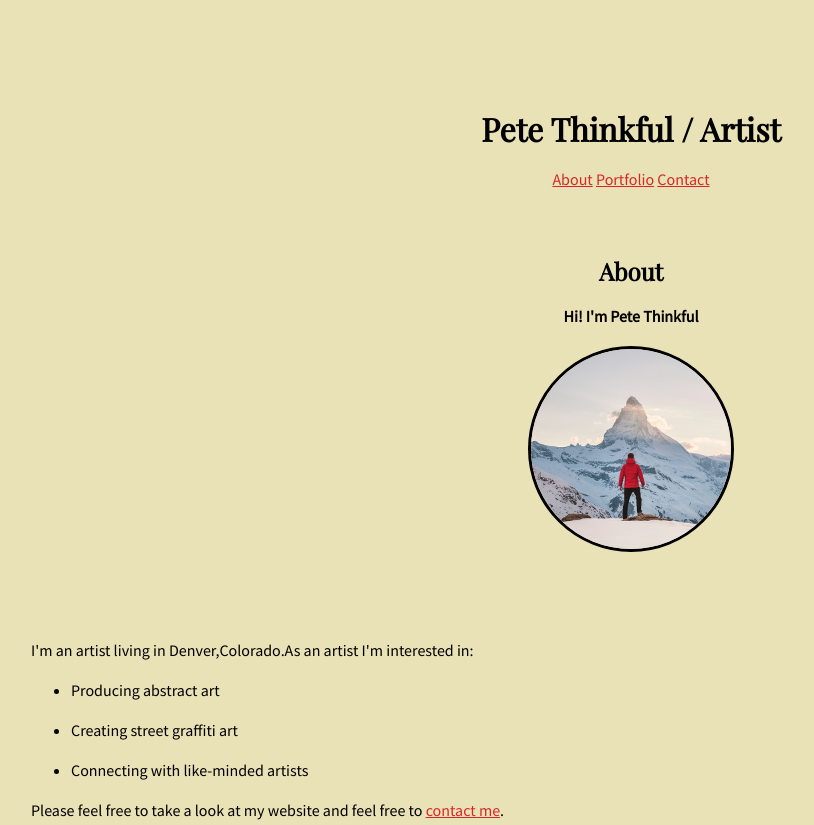
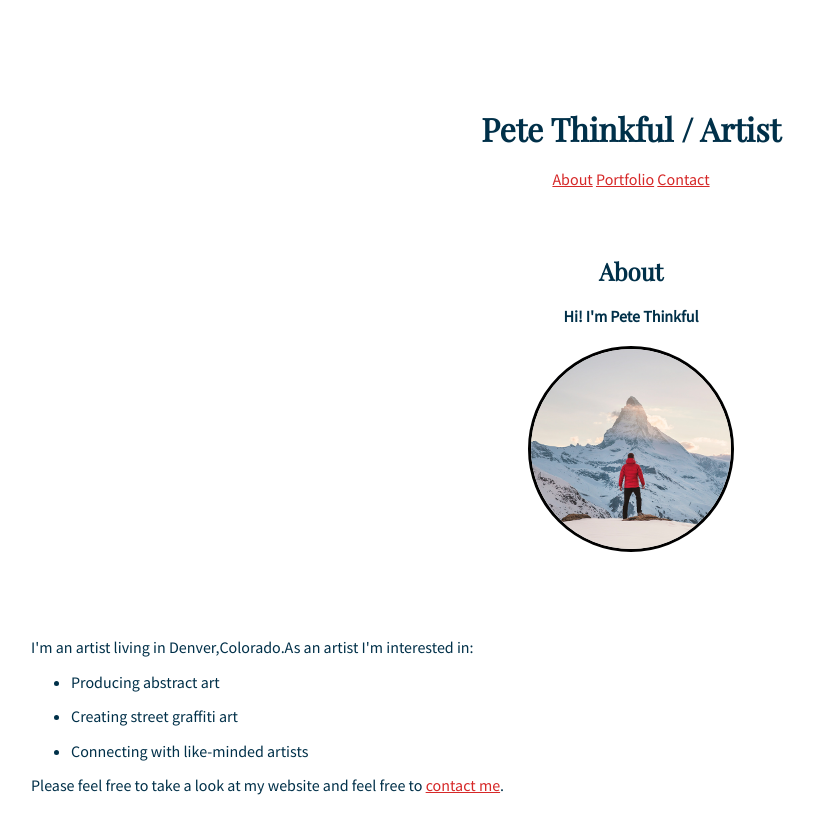
Before and after one commit to samuelramos87/Pete, a plain HTML site: page index.html in a window 1280 px wide. Shown: the top 825 px of the page, without its empty margins (9-823 px from the left). Drawn offline with nearby package versions, Linux system fonts and the light colour scheme.

Commit message:
Update style.css

```diff
--- a/style.css
+++ b/style.css
@@ -2,39 +2,33 @@
 @import url("https://fonts.googleapis.com/css2?family=Playfair+Display&family=Source+Sans+Pro:wght@400&display=swap");
 
 body {
-  color:
-    #000000;
+  color: #003049;
   font-family: "Source Sans Pro", Tahoma, Geneva, Verdana, sans-serif;
   padding: 40px;
-  background-color:
-    #eae2b7;
 }
-
 /* Set the font family for any h1, h2, or h3 heading */
 h1,
 h2,
 h3 {
   font-family: "Playfair Display", Times, serif;
 }
-
+a {
+  color:#d62828;
+}
+a:hover {
+  color:#f77f00;
+}
 article {
   padding: 50px 0;
 }
-
 article div {
   text-align: center;
   width: 100%;
 }
-link{ color: #d62828;
-    text-decoration: none;
-    font-weight: bold;
-    font-size: 20px;
-    }
-
+background-color: #eae2b7;
 p {
   line-height: 1.5;
 }
-
 /* The div container constrains the content width within the main container to 600px */
 div {
   margin: auto;
@@ -51,16 +45,7 @@ hr {
   border: 1px solid black;
 }
 
+/* Add your solution below */
 
-.image-circle {
-  height: 200px;
-  width: 200px;
-  border-radius: 50%;
-  border: 3px solid black;
-  display: block;
-  margin: auto;
-  margin-bottom: 20px;
-  margin-top: 20px;
-  color: #003049;
-
+.image-circle {height: 200px; width: 200px; border-radius: 50%; border: 3px solid black; display: block; margin: auto; margin-bottom: 20px; margin-top: 20px; color: #003049;
 }
```
